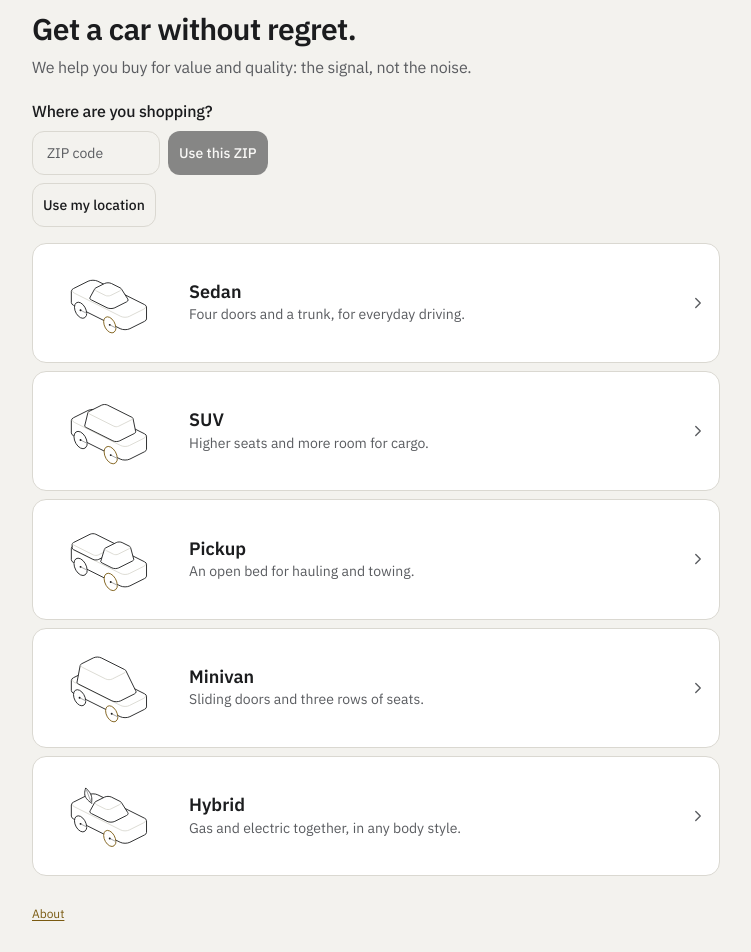
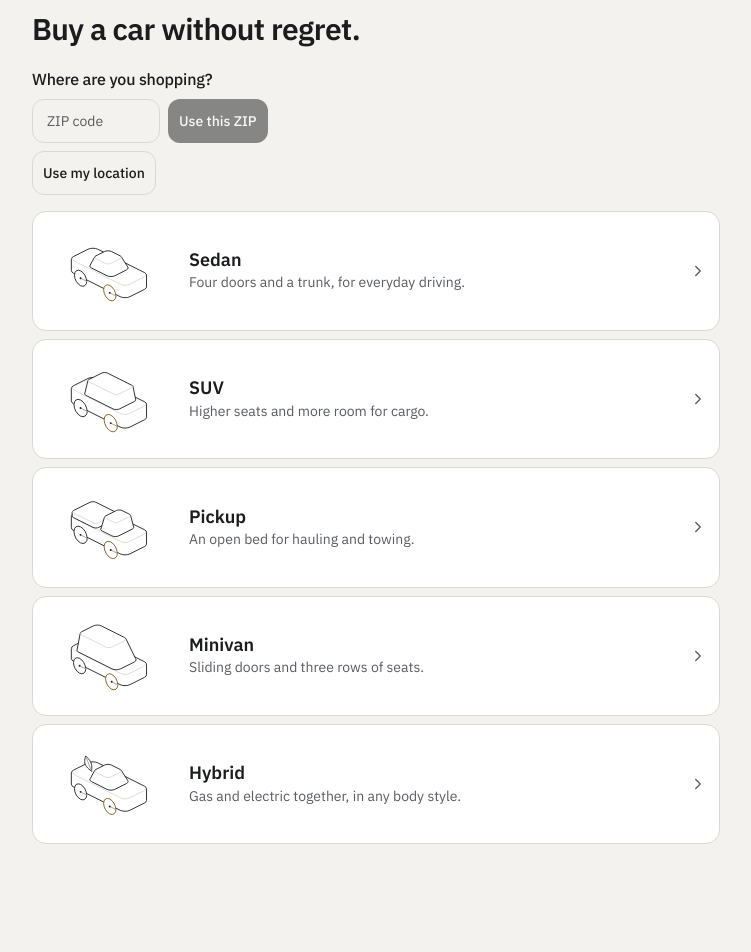
Before and after one commit to ngoldbla/cv-meta-hackathon-2026, a Next.js app in the folder lowkey/app/: page / in a window 1280 px wide. Shown: the part 85-1037 px from the top of the page, without its empty margins (264-1015 px from the left). After the commit the page ends 929 px from the top, so only its background shows below. Built offline with nearby package versions, Linux system fonts and the light colour scheme.

Commit message:
056: trim the start screen: the new headline, no subtitle, a one-line location row, no footer
Assisted-by: agent

```diff
--- a/lowkey/app/app/StartClient.tsx
+++ b/lowkey/app/app/StartClient.tsx
@@ -81,11 +81,8 @@ export default function StartClient({ initialArea }: { initialArea: SearchArea |
   return (
     <main className="shell">
       <SiteHeader />
-      <section className="mt-6 flex flex-col gap-2">
-        <h1 className="text-[30px] leading-[1.15] font-semibold tracking-[-0.02em] text-balance">Get a car without regret.</h1>
-        <Typography variant="paragraph-md" className="text-muted-foreground">
-          We help you buy for value and quality: the signal, not the noise.
-        </Typography>
+      <section className="mt-6">
+        <h1 className="text-[30px] leading-[1.15] font-semibold tracking-[-0.02em] text-balance">Buy a car without regret.</h1>
       </section>
 
       {resume ? (
@@ -148,12 +145,6 @@ export default function StartClient({ initialArea }: { initialArea: SearchArea |
           </button>
         ))}
       </nav>
-
-      <footer className="mt-auto flex items-center gap-3 py-4 text-xs">
-        <Link href="/about" className="inline-flex min-h-11 items-center underline underline-offset-2">
-          About
-        </Link>
-      </footer>
     </main>
   );
 }
--- a/lowkey/app/components/screens/AreaControl.tsx
+++ b/lowkey/app/components/screens/AreaControl.tsx
@@ -1,5 +1,6 @@
 "use client";
 
+import { LocateFixed } from "lucide-react";
 import { useEffect, useRef, useState } from "react";
 
 import { Alert } from "@/components/ui/alert";
@@ -204,10 +205,18 @@ export function AreaControl({
           ) : null}
         </div>
       ) : area ? (
-        <div className="flex flex-wrap items-center gap-x-2 gap-y-1 text-sm">
-          <span>
+        // One line at any width: the place truncates, the two actions never wrap.
+        <div className="flex items-center gap-x-2 whitespace-nowrap text-sm">
+          <span className="min-w-0 truncate" title={`Near ${areaPlaceLabel(area)}${area.approximate ? " (approximate)" : ""}`}>
             Near <strong>{areaPlaceLabel(area)}</strong>
-            {area.approximate ? " (approximate)" : ""}
+            {area.approximate ? (
+              <>
+                {" "}
+                <abbr title="approximate" className="no-underline">
+                  (approx.)
+                </abbr>
+              </>
+            ) : null}
           </span>
           <span aria-hidden="true">·</span>
           <Button
@@ -225,16 +234,17 @@ export function AreaControl({
           >
             Change
           </Button>
-          <span aria-hidden="true">·</span>
           <Button
             type="button"
-            variant="link"
-            linkUnderline="static"
+            variant="ghost"
+            size="icon-lg"
             disabled={busy}
             onClick={useLocation}
-            className="min-h-11 underline underline-offset-2"
+            aria-label="Use my location"
+            title="Use my location"
+            className="size-11 shrink-0 text-foreground/70 hover:text-foreground"
           >
-            {busy ? locating : "Use my location"}
+            {busy ? <Spinner size="sm" /> : <LocateFixed className="size-5" aria-hidden="true" />}
           </Button>
         </div>
       ) : null}
```
Also changed, not shown: 2 other files (tests, documents, lock files or other folders).
